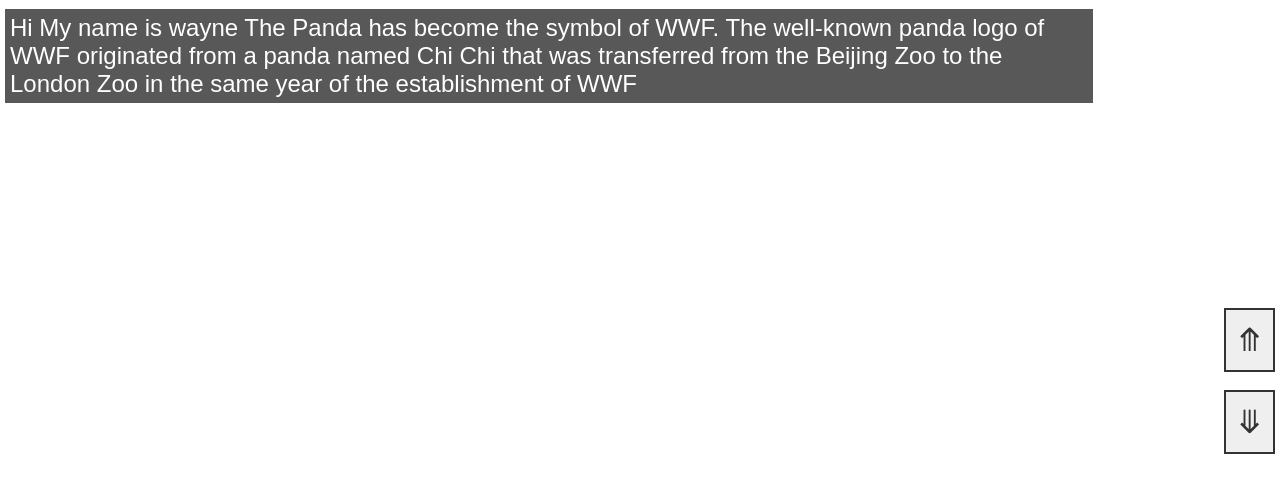
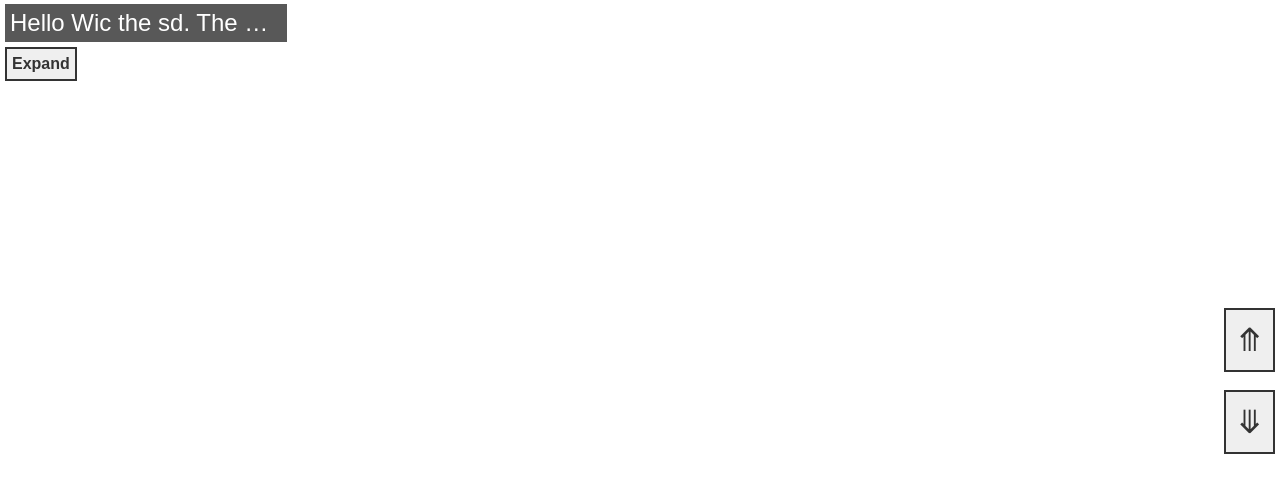
Before and after one commit to waynesan41/wayne-portfolio, a website built with Vite: page index.html in a window 1280 px wide. Shown: the part 52-544 px from the top of the page. Built offline with nearby package versions, Linux system fonts and the light colour scheme; files whose address does not match are found by name.

Commit message:
Expend Content Button add for each Page. Work on Music and Question mark dialog Page

```diff
--- a/index.html
+++ b/index.html
@@ -53,56 +53,110 @@
       <section class="content visible">
         <div>
           <h1>Home</h1>
-          <p>
+          <p class="pwords">
+            Hello Wic the sd. The Panda has become the symbol of WWF. The
+            well-known panda logo of WWF originated from a panda named Chi Chi
+            that was transferred from the Beijing Zoo to the London Zoo in the
+            same year of the establishment of WWFe the symbol of WWF. The
+            well-known panda logo of WWF originated from a panda named Chi Chi
+            that was transferred from the Beijinge the symbol of WWF. The
+            well-known panda logo of WWF originated from a panda named Chi Chi
+            that was transferred from the hat was transferred from the Beijing
+            Zoo to the London Zoo in the same year of the establishment of WWFe
+            the symbol of WWF. The well-known panda logo of WWF originated from
+            a panda named Chi Chi that was transferred from the Beijinge the
+            symbol of WWF. The well-known panda logo of WWF originated from a
+            panda named Chi Chi that was transferred from the Beijingo of WWF
+            originated from a panda named Chi Chi that was transferred from the
+            Beijing Zoo to the London Zoo in the same year of the establishment
+            of WWFe the symbol of WWF. The well-known panda logo of WWF
+            originated from a panda named Chi Chi that was transferred from the
+            Beijinge o of WWF originated from a panda named Chi Chi that was
+            transferred from the Beijing Zoo to the London Zoo in the same year
+            of the establishment of WWFe the symbol of WWF. The well-known panda
+            logo of WWF originated from a panda named Chi Chat was transferred
+            from the Beijing Zoo to the London Zoo in the same year of the
+            establishment of WWFe the symbol of WWF. The well-known panda logo
+            of WWF originated from a panda named Chi Chi that was transferred
+            from the Beijinge the symbol of WWF. The well-known panda logo of
+            WWF originated from a panda named Chi Chi that was transferred from
+            the Beijingo of WWF originated from a panda named Chi Chi that was
+            transferred from the Beijing Zoo to the London Zoo in the same year
+            of the establishment of WWFe the symbol of WWF. The well-known panda
+            logo of WWF originated from a panda named Chi Chi that was
+            transferred from the Beijinge o of WWF originated from a panda named
+            Chi Chi that was transferred from the Beijing Zoo to the London Zoo
+            in the same year of the establishment of WWFe the symbol of WWF. The
+            well-known panda logo of WWF originated from a panda named Chi
+            CBeijingo of WWF originated from a panda named Chi Chi that was
+            transferred from the Beijing Zoo to the London Zoo in the same year
+            of the establishment of WWFe the symbol of WWF. The well-known panda
+            logo of WWF originated from a panda named Chi Chi that was
+            transferred from the Beijinge o of WWF originated from a panda named
+            Chi Chi that was transferred from the Beijing Zoo to the London Zoo
+            in the same year of the establishment of WWFe the symbol of WWF. The
+            well-known panda logo of WWF originated from a panda named Chi Chi
+            that was transferred from the Beijinge
+          </p>
+          <button class="read">
+            <span> Expand </span>
+          </button>
+        </div>
+      </section>
+      <section class="content">
+        <div>
+          <h1>Web App</h1>
+          <p class="pwords">
             Hi My name is wayne The Panda has become the symbol of WWF. The
             well-known panda logo of WWF originated from a panda named Chi Chi
             that was transferred from the Beijing Zoo to the London Zoo in the
             same year of the establishment of WWF
           </p>
+          <button class="read">
+            <span> Expand </span>
+          </button>
         </div>
       </section>
       <section class="content">
         <div>
-          <h1>WebApp + Chrome Extension</h1>
-          <p>
+          <h1>Mobile App</h1>
+          <p class="pwords">
             Hi My name is wayne The Panda has become the symbol of WWF. The
             well-known panda logo of WWF originated from a panda named Chi Chi
             that was transferred from the Beijing Zoo to the London Zoo in the
             same year of the establishment of WWF
           </p>
+          <button class="read">
+            <span> Expand </span>
+          </button>
         </div>
       </section>
       <section class="content">
         <div>
-          <h1>Mobile Android App</h1>
-          <p>
+          <h1>Work Experience</h1>
+          <p class="pwords">
             Hi My name is wayne The Panda has become the symbol of WWF. The
             well-known panda logo of WWF originated from a panda named Chi Chi
             that was transferred from the Beijing Zoo to the London Zoo in the
             same year of the establishment of WWF
           </p>
+          <button class="read">
+            <span> Expand </span>
+          </button>
         </div>
       </section>
       <section class="content">
         <div>
-          <h1>Work Experience</h1>
-          <p>
+          <h1>Education</h1>
+          <p class="pwords">
             Hi My name is wayne The Panda has become the symbol of WWF. The
             well-known panda logo of WWF originated from a panda named Chi Chi
             that was transferred from the Beijing Zoo to the London Zoo in the
             same year of the establishment of WWF
           </p>
-        </div>
-      </section>
-      <section class="content">
-        <div>
-          <h1>Education</h1>
-          <p>
-            Hi My name is wayne The Panda has become the symbol of WWF. The
-            well-known panda logo of WWF originated from a panda named Chi Chi
-            that was transferred from the Beijing Zoo to the London Zoo in the
-            same year of the establishment of WWF
-          </p>
+          <button class="read">
+            <span> Expand </span>
+          </button>
         </div>
       </section>
     </main>
--- a/src/class/CameraControlMove.ts
+++ b/src/class/CameraControlMove.ts
@@ -138,9 +138,10 @@
       if (floorNum == i) this.navBtn[i].classList.add('selected')
       else this.navBtn[i].classList.remove('selected')
     }
-    // Content Selection
+    // Current Display Content
     const currentContent = this.content[floorNum]
 
+    // Content Animation
     for (let i = 0; i < this.content.length; i++) {
       if (this.content[i].classList.contains('visible')) {
         if (i != floorNum) {
--- a/src/main.ts
+++ b/src/main.ts
@@ -183,9 +183,9 @@
   const menu = document.getElementById('menu-list')
   const navMenu = document.getElementById('main-nav')
 
-  console.log(navBtn?.style)
-  console.log(navBtn?.style.display)
-  console.log(menu)
+  // console.log(navBtn?.style)
+  // console.log(navBtn?.style.display)
+  // console.log(menu)
 
   navBtn?.classList.toggle('change')
   // menu?.classList.toggle('show')
@@ -210,4 +210,16 @@
       }, 400)
     }
   })
+
+  // Set up Expend Content
+  const expandBtn = document.getElementsByClassName('read')
+  const content = document.getElementsByClassName('pwords')
+  for (let i = 0; i < expandBtn.length; i++) {
+    expandBtn[i]?.addEventListener('click', (e: any) => {
+      content[i].classList.toggle('expand')
+      // const contentNode = e.target.parentNode.parentNode.childNodes[3]
+      // contentNode.classList.toggle('expand')
+      // console.log(contentNode)
+    })
+  }
 }
--- a/src/style.css
+++ b/src/style.css
@@ -36,6 +36,7 @@
   content: '';
   top: 0;
   left: 0;
+  /* width: 100%; */
   width: 100%;
   height: 0%;
   background: #b6d73c;
@@ -219,7 +220,10 @@
   display: none;
   top: 4px;
   left: 5px;
+  /* max-width: 85%; */
   max-width: 85%;
+  max-height: fit-content;
+
   z-index: 0;
   transition: 0.4s;
 }
@@ -233,15 +237,31 @@
   font-family: sans-serif;
   text-align: left;
 }
-p {
+.pwords {
   padding: 5px;
   background: #444444e3;
+  /* max-height: 40px; */
+  /* display: inline; */
   /* opacity: 0.6; */
   color: white;
   font-size: x-large;
-  margin: 10px 0px;
+  max-height: 1.25em;
+  overflow-x: hidden;
+  width: 25%;
+  white-space: nowrap;
+  /* white-space: wrap; */
+  margin: 5px 0px;
   font-family: sans-serif;
   text-align: left;
+  text-overflow: ellipsis;
+  transition: 0.4s;
+}
+.expand {
+  /* transform: scale(0.1); */
+  width: 100%;
+  overflow-y: scroll;
+  max-height: 65vh;
+  white-space: wrap;
 }
 
 .visible {
@@ -256,3 +276,53 @@
   transform: translate(-100%, 100%) rotate(90deg);
   /* transform: translate(0, -200px); */
 }
+
+#more {
+  /* display: inline; */
+  display: inline;
+}
+
+#home-read {
+  margin-top: 10px;
+  display: block;
+}
+
+.read {
+  line-height: 30px;
+  padding: 0px 5px;
+  font-size: medium;
+  font-weight: bold;
+  font-family: sans-serif;
+  text-decoration: none;
+  color: #333;
+  border: 2px solid #333;
+  /* letter-spacing: 2px; */
+  text-align: center;
+  position: relative;
+  transition: all 0.35s;
+}
+
+.read span {
+  position: relative;
+  z-index: 2;
+}
+
+.read:after {
+  position: absolute;
+  content: '';
+  top: 0;
+  left: 0;
+  width: 0%;
+  height: 0%;
+  background: #86a02a;
+  transition: all 0.35s;
+}
+
+.read:hover {
+  color: #fff;
+}
+
+.read:hover:after {
+  height: 100%;
+  width: 100%;
+}
```
